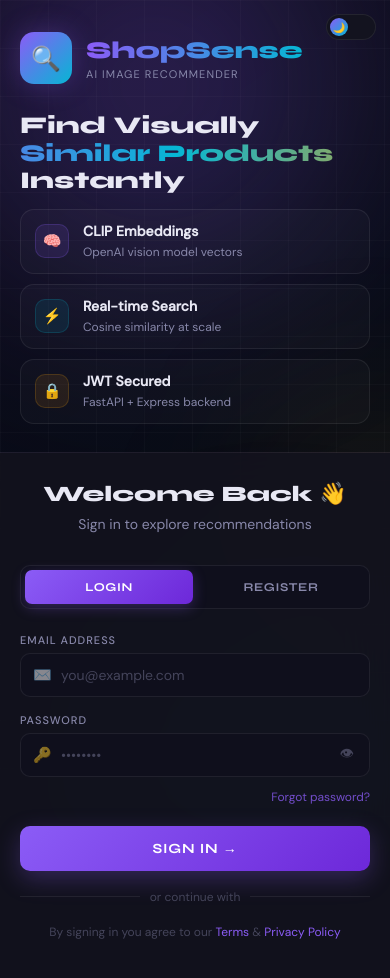
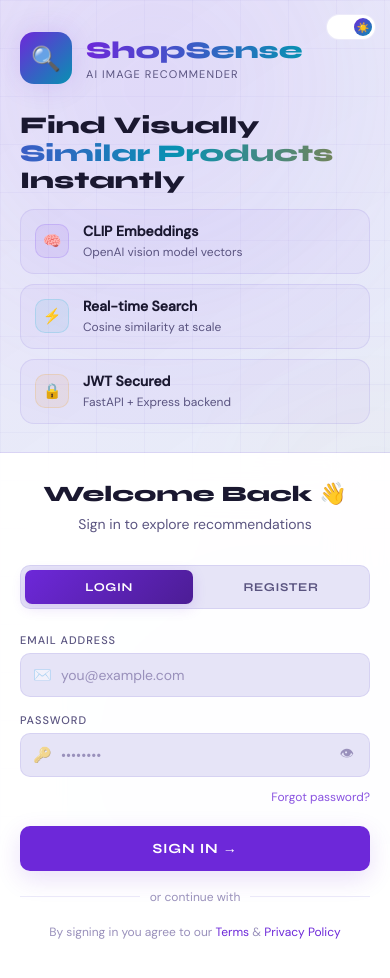
Before and after one commit to ShubhamKumar968/ShopSense---A-product-recommender-system, a plain HTML site: page frontend/login.html in a window 390 px wide. Drawn offline with Linux system fonts and the light colour scheme.

Commit message:
Update login.html

```diff
--- a/frontend/login.html
+++ b/frontend/login.html
@@ -224,7 +224,7 @@ body{
 
 <!-- Theme Toggle -->
 <button class="theme-toggle" id="themeBtn" aria-label="Toggle theme">
-  <div class="toggle-thumb" id="themeThumb">🌙</div>
+  <div class="toggle-thumb" id="themeThumb">☀️</div>
 </button>
 
 <!-- Animated background -->
@@ -354,20 +354,35 @@ body{
 <script>
 const AUTH_BASE = 'https://shopsense-backend-stjn.onrender.com/api/v1';
 let mode = 'login';
-let isDark = true;
 
-// ── Theme ────────────────────────────────────────────────────────────────────
+// ── Theme (Updated for Default Light) ────────────────────────────────────────────────────────────────────
 const themeBtn   = document.getElementById('themeBtn');
 const themeThumb = document.getElementById('themeThumb');
 
-// Restore saved theme
+// Default is Light (false)
+let isDark = false;
+
+// Check user preference in localStorage
 const saved = localStorage.getItem('theme');
-if (saved === 'light') { isDark = false; applyTheme(); }
 
-themeBtn.addEventListener('click', () => { isDark = !isDark; applyTheme(); localStorage.setItem('theme', isDark ? 'dark' : 'light'); });
+if (saved === 'dark') {
+  isDark = true;
+  applyTheme();
+} else {
+  // Explicitly set light mode if no preference or saved as light
+  isDark = false;
+  applyTheme();
+}
+
+themeBtn.addEventListener('click', () => {
+  isDark = !isDark;
+  applyTheme();
+  localStorage.setItem('theme', isDark ? 'dark' : 'light');
+});
 
 function applyTheme() {
   document.documentElement.setAttribute('data-theme', isDark ? 'dark' : 'light');
+  // Icon check: Dark mode -> Moon, Light mode -> Sun
   themeThumb.textContent = isDark ? '🌙' : '☀️';
 }
 
```
